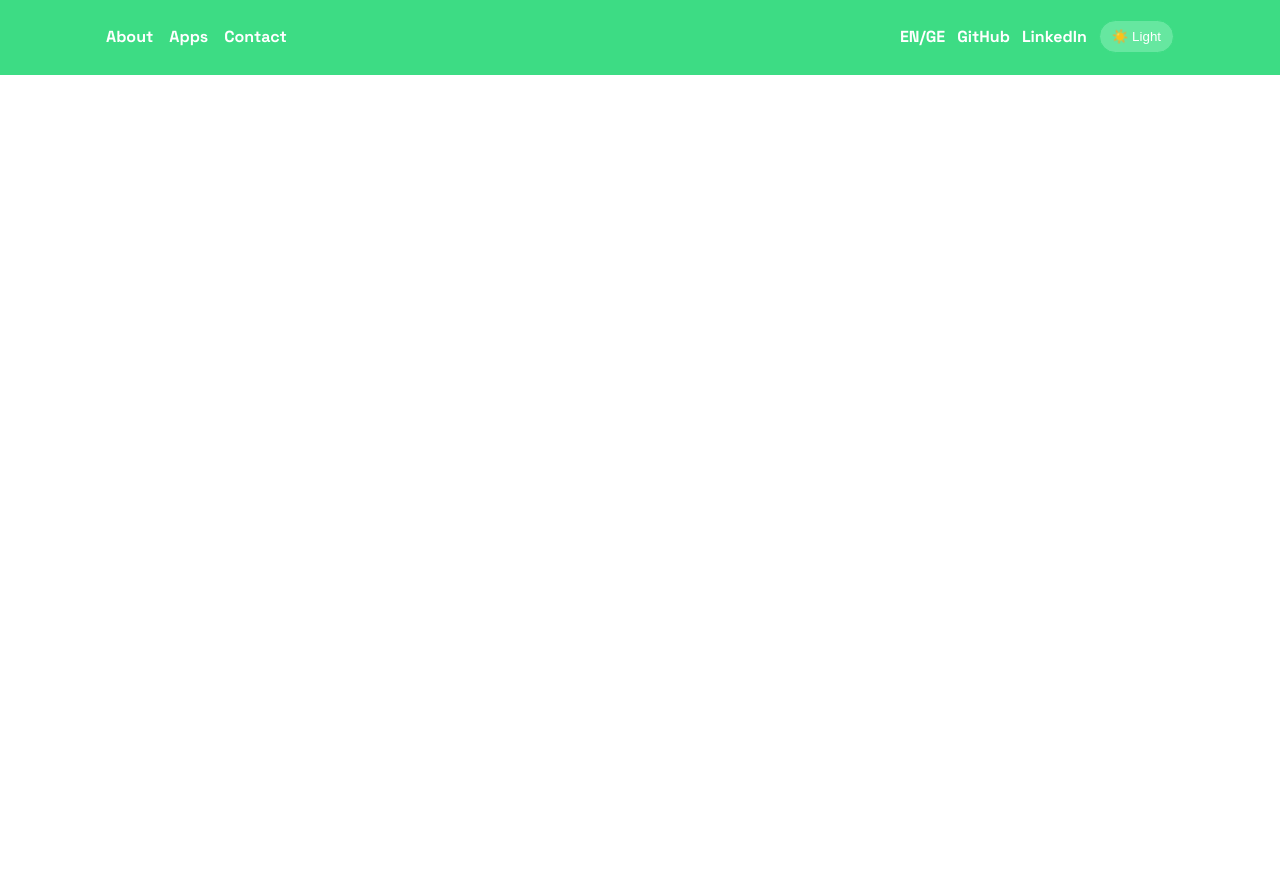
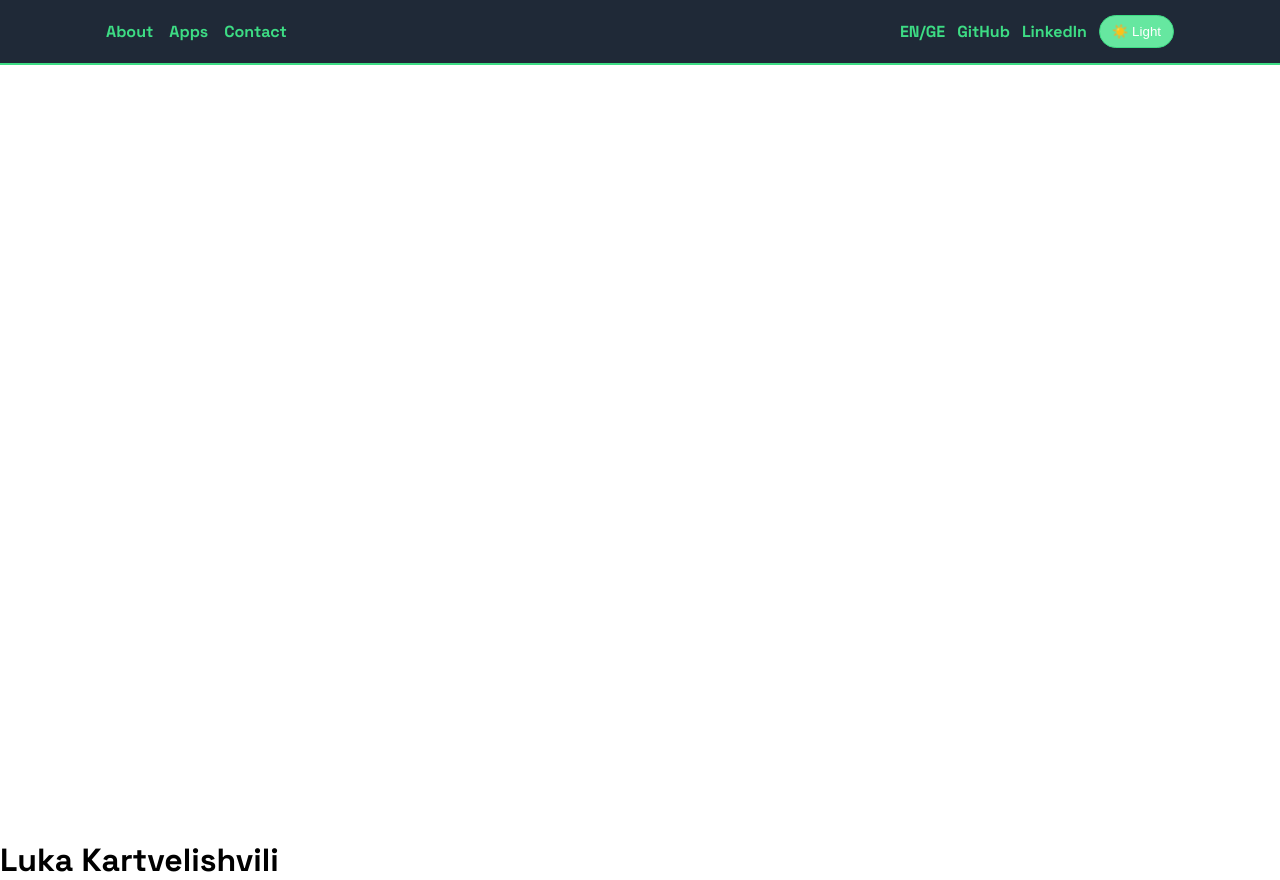
Before and after one commit to Lluka21/kartvelishvili.dev, a React (Vite) app: page / in a window 1280 px wide. Before the commit the page ends 800 px from the top, so only its background shows below. Built offline with nearby package versions, Linux system fonts and the light colour scheme.

Commit message:
new component

```diff
--- a/src/App.jsx
+++ b/src/App.jsx
@@ -3,6 +3,7 @@ import Navbar from "./components/Navbar/Navbar";
 import { ThemeProvider } from "./context/ThemeContext";
 import { useContext } from "react";
 import { ThemeContext } from "./context/ThemeContext";
+import AboutMe from "./components/About/AboutMe";
 
 function AppContent() {
   const { darkMode } = useContext(ThemeContext);
@@ -19,6 +20,7 @@ export default function App() {
   return (
     <ThemeProvider>
       <AppContent />
+      <AboutMe />
     </ThemeProvider>
   );
 }
--- /dev/null
+++ b/src/components/About/AboutMe.css
@@ -0,0 +1,3 @@
+.aboutMe {
+  padding-top: 40px;
+}
--- /dev/null
+++ b/src/components/About/AboutMe.jsx
@@ -0,0 +1,12 @@
+import React from "react";
+import "./AboutMe.css";
+
+export default function AboutMe() {
+  return (
+    <div>
+      <div className="aboutMe">
+        <h1>Luka Kartvelishvili</h1>
+      </div>
+    </div>
+  );
+}
--- a/src/components/Navbar/Navbar.css
+++ b/src/components/Navbar/Navbar.css
@@ -1,6 +1,6 @@
 .navbar {
   width: 100%;
-  background-color: #3ddc84;
+  background-color: #1f2937;
   border-bottom: 2px solid #3ddc84;
 }
 
@@ -10,8 +10,8 @@
   display: flex;
   justify-content: space-between;
   align-items: center;
-  padding: 20px 16px;
-  flex-wrap: wrap;
+  padding: 15px 16px;
+  /* flex-wrap: wrap; */
   gap: 12px;
 }
 
@@ -19,7 +19,7 @@
   display: flex;
   gap: 16px;
   flex-wrap: wrap;
-  color: white;
+  color: #3ddc84;
   font-weight: bolder;
 }
 
@@ -29,7 +29,7 @@
 }
 
 .navbar-links a:hover {
-  opacity: 0.7;
+  opacity: 0.9;
 }
 
 .navbar-right {
@@ -37,7 +37,7 @@
   gap: 12px;
   align-items: center;
   flex-wrap: wrap;
-  color: white;
+  color: #3ddc84;
   font-weight: bolder;
 }
 
```
